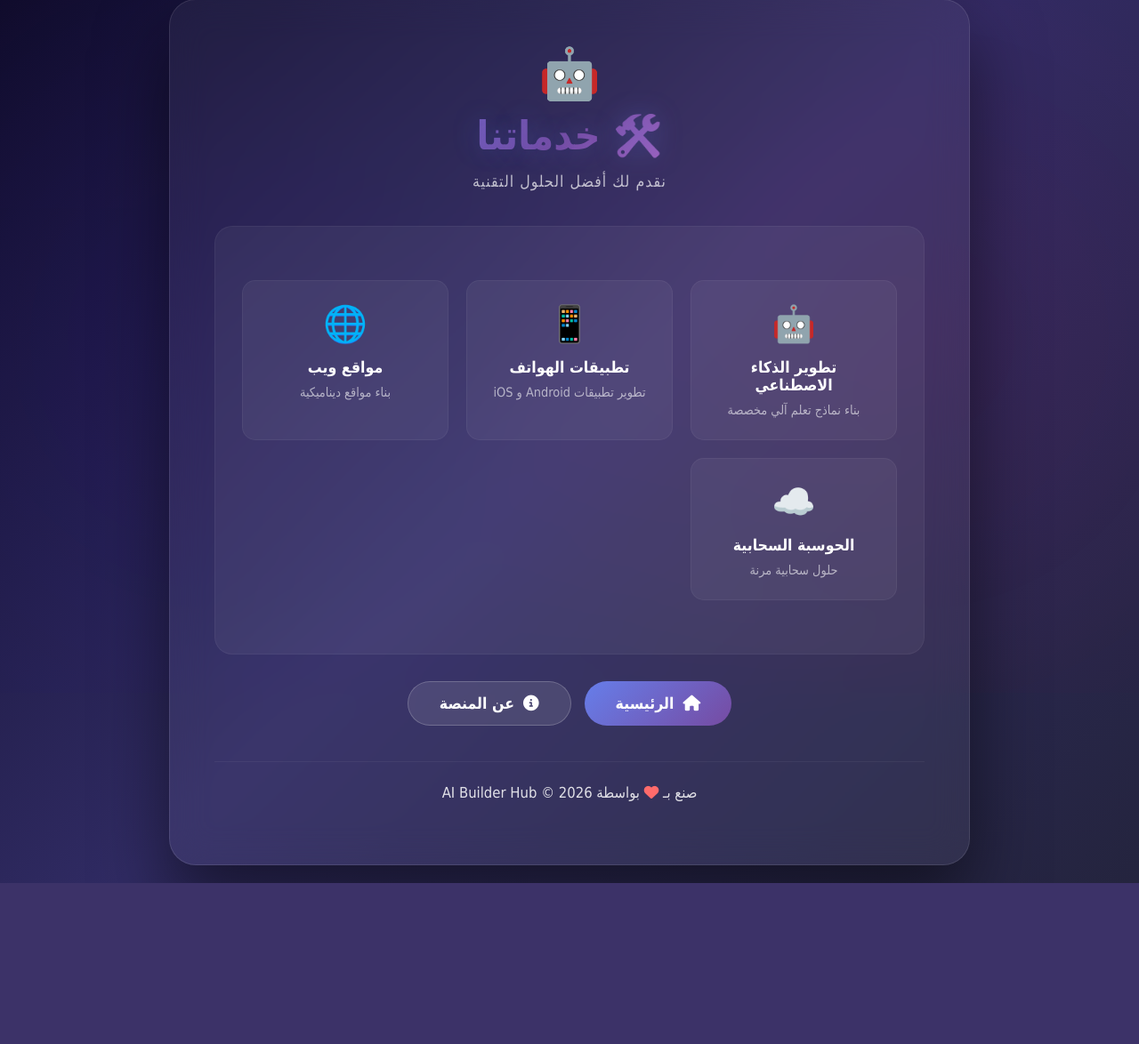
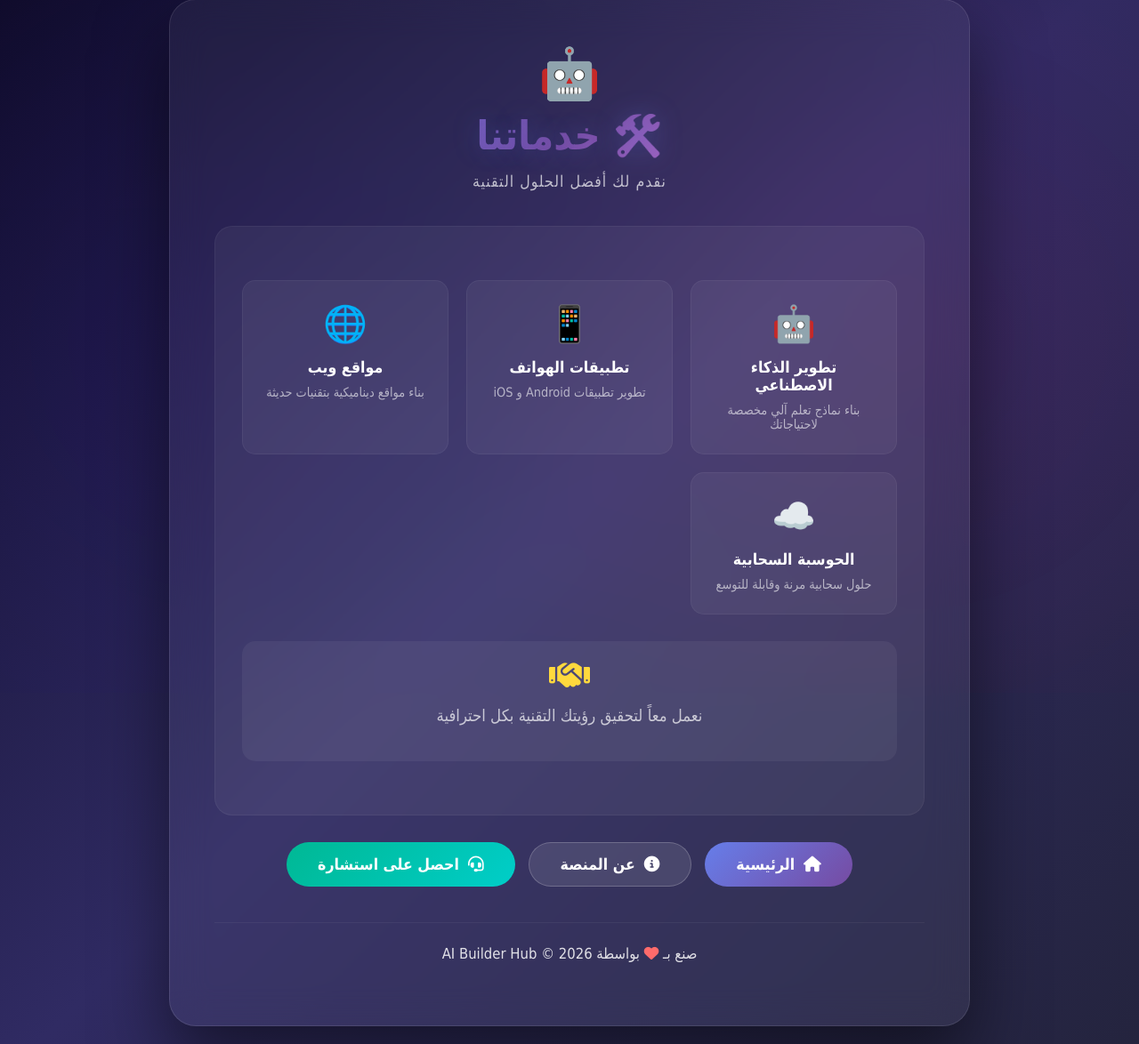
Before and after one commit to e65461123-png/essam_athar369, a Flask app: page /services in a window 1280 px wide. Shown: the part 21-1195 px from the top of the page at 89% size. Before the commit the page ends 1014 px from the top, so only its background shows below. Run offline with Flask 3, Linux system fonts and the light colour scheme.

Commit message:
Update services.html

```diff
--- a/app/templates/services.html
+++ b/app/templates/services.html
@@ -10,7 +10,7 @@
             <div class="feature-card">
                 <div class="feature-icon">🤖</div>
                 <div class="feature-title">تطوير الذكاء الاصطناعي</div>
-                <div class="feature-desc">بناء نماذج تعلم آلي مخصصة</div>
+                <div class="feature-desc">بناء نماذج تعلم آلي مخصصة لاحتياجاتك</div>
             </div>
             <div class="feature-card">
                 <div class="feature-icon">📱</div>
@@ -20,15 +20,23 @@
             <div class="feature-card">
                 <div class="feature-icon">🌐</div>
                 <div class="feature-title">مواقع ويب</div>
-                <div class="feature-desc">بناء مواقع ديناميكية</div>
+                <div class="feature-desc">بناء مواقع ديناميكية بتقنيات حديثة</div>
             </div>
             <div class="feature-card">
                 <div class="feature-icon">☁️</div>
                 <div class="feature-title">الحوسبة السحابية</div>
-                <div class="feature-desc">حلول سحابية مرنة</div>
+                <div class="feature-desc">حلول سحابية مرنة وقابلة للتوسع</div>
             </div>
         </div>
+
+        <div style="text-align: center; margin: 30px 0; padding: 20px; background: rgba(255,255,255,0.05); border-radius: 15px;">
+            <p style="color: rgba(255,255,255,0.7);">
+                <i class="fas fa-handshake" style="color: #ffd93d; font-size: 2em; display: block; margin-bottom: 10px;"></i>
+                نعمل معاً لتحقيق رؤيتك التقنية بكل احترافية
+            </p>
+        </div>
     </div>
+
     <div class="btn-group">
         <a href="/" class="btn">
             <i class="fas fa-home"></i> الرئيسية
@@ -36,5 +44,8 @@
         <a href="/about" class="btn btn-secondary">
             <i class="fas fa-info-circle"></i> عن المنصة
         </a>
+        <a href="/contact" class="btn btn-success">
+            <i class="fas fa-headset"></i> احصل على استشارة
+        </a>
     </div>
 {% endblock %}
```
